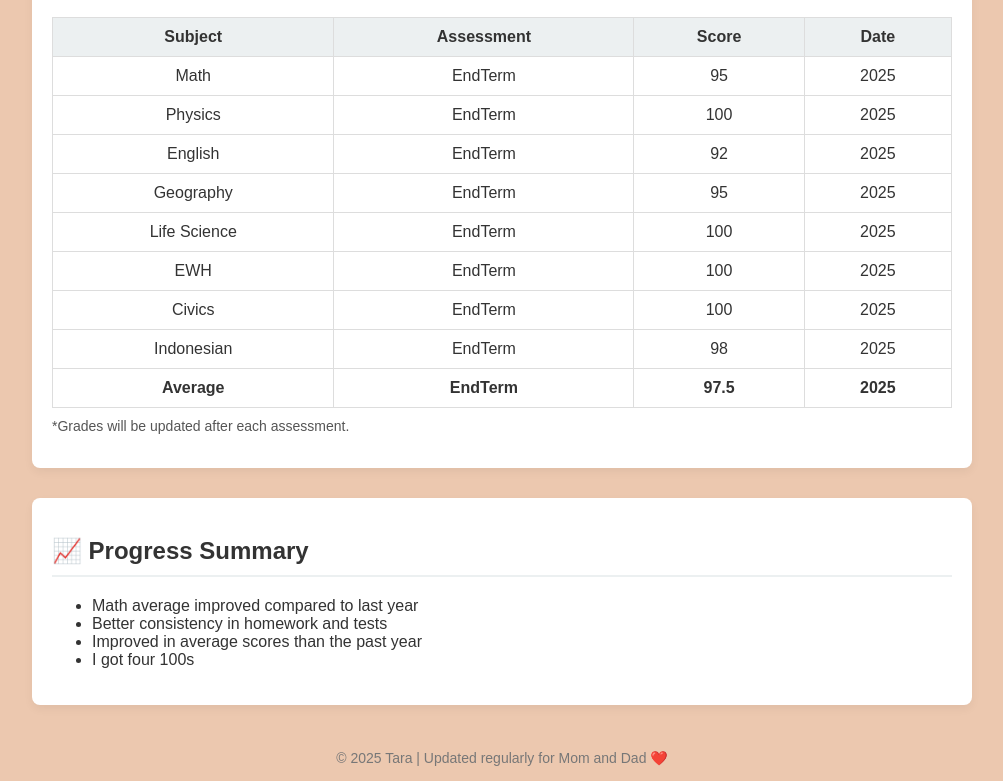
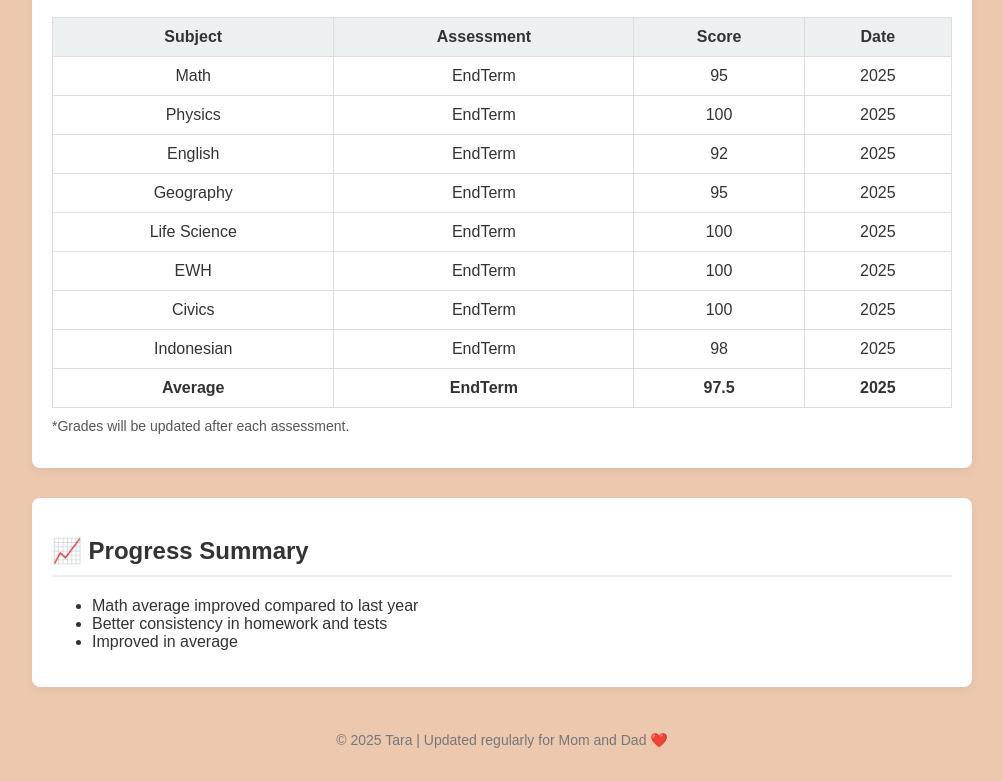
Before and after one commit to tararatata/tara-grade-tracker, a plain HTML site: page index.html in a window 1280 px wide. Shown: the part 491-1272 px from the top of the page, without its empty margins (138-1141 px from the left). Drawn offline with Linux system fonts and the light colour scheme.

Commit message:
Update index.html

```diff
--- a/index.html
+++ b/index.html
@@ -3,7 +3,7 @@
 <head>
   <meta charset="UTF-8" />
   <meta name="viewport" content="width=device-width, initial-scale=1.0" />
-  <title>Tara's Academic Progress</title>
+  <title>Tara's Academic Progress ᯓ★</title>
   <style>
     body {
       font-family: Arial, Helvetica, sans-serif;
@@ -143,8 +143,7 @@
     <ul>
       <li>Math average improved compared to last year</li>
       <li>Better consistency in homework and tests</li>
-      <li>Improved in average scores than the past year</li>
-      <li>I got four 100s</li>
+      <li>Improved in average</li>
     </ul>
   </section>
 
```
